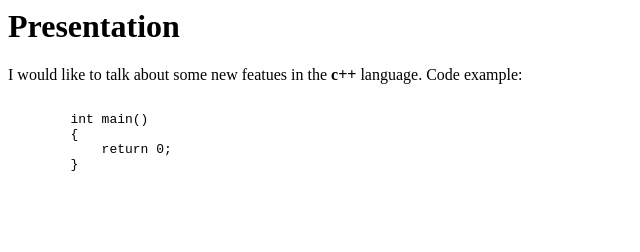
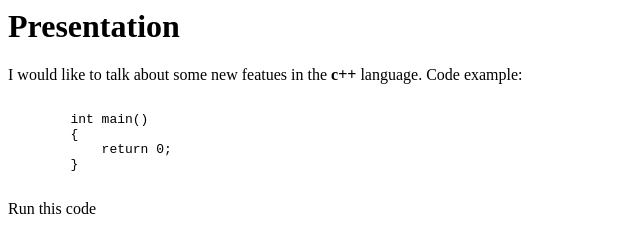
Before and after one commit to xKubo/xKubo.github.io, a plain HTML site: page cpp/index.html in a window 1280 px wide. Shown: the whole page, without its empty margins (0-640 px from the left). Drawn offline with Linux system fonts and the light colour scheme.

Commit message:
Update index.html

```diff
--- a/cpp/index.html
+++ b/cpp/index.html
@@ -5,7 +5,7 @@
     function OnLoad()
       {
         alert("Test");
-        coliru.addRunButtons();
+        coliru.addRunButtonsToCodeBlocks();
         alert("Test2");
       }
     </script>
```
